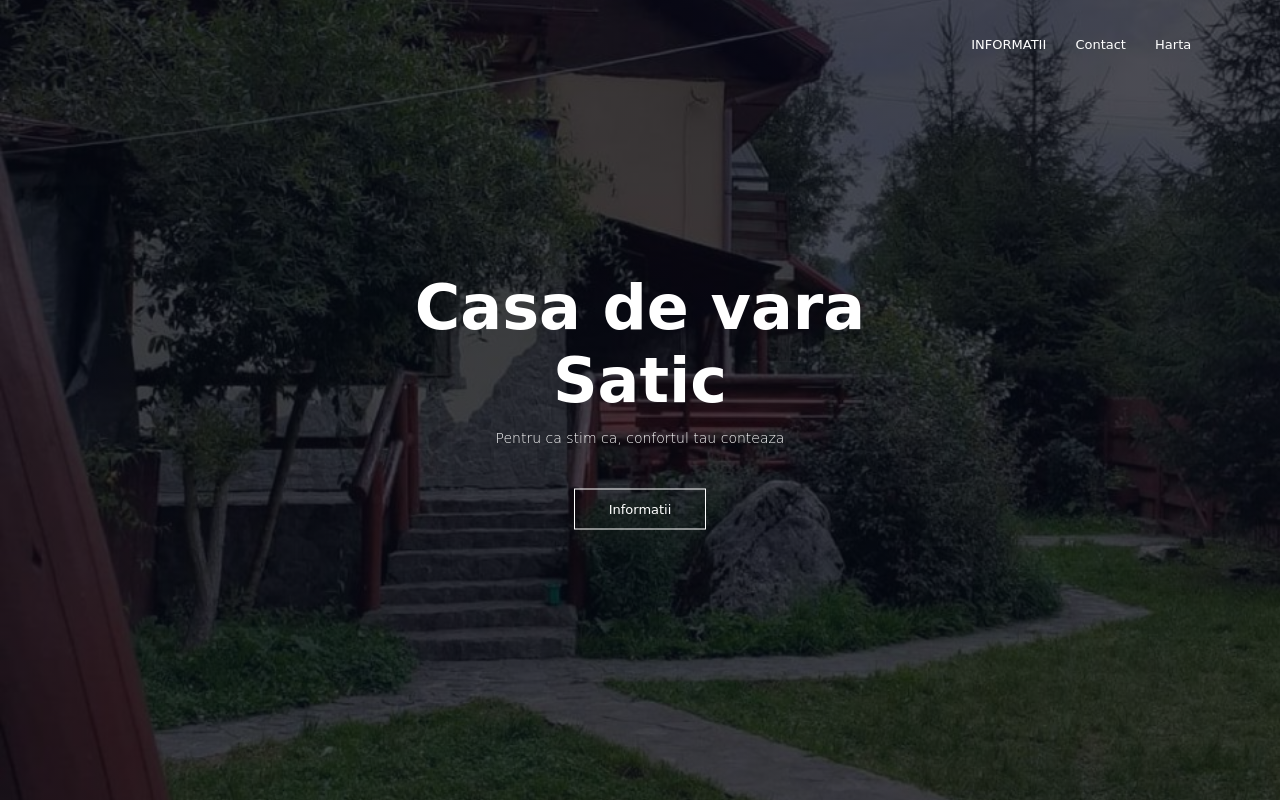
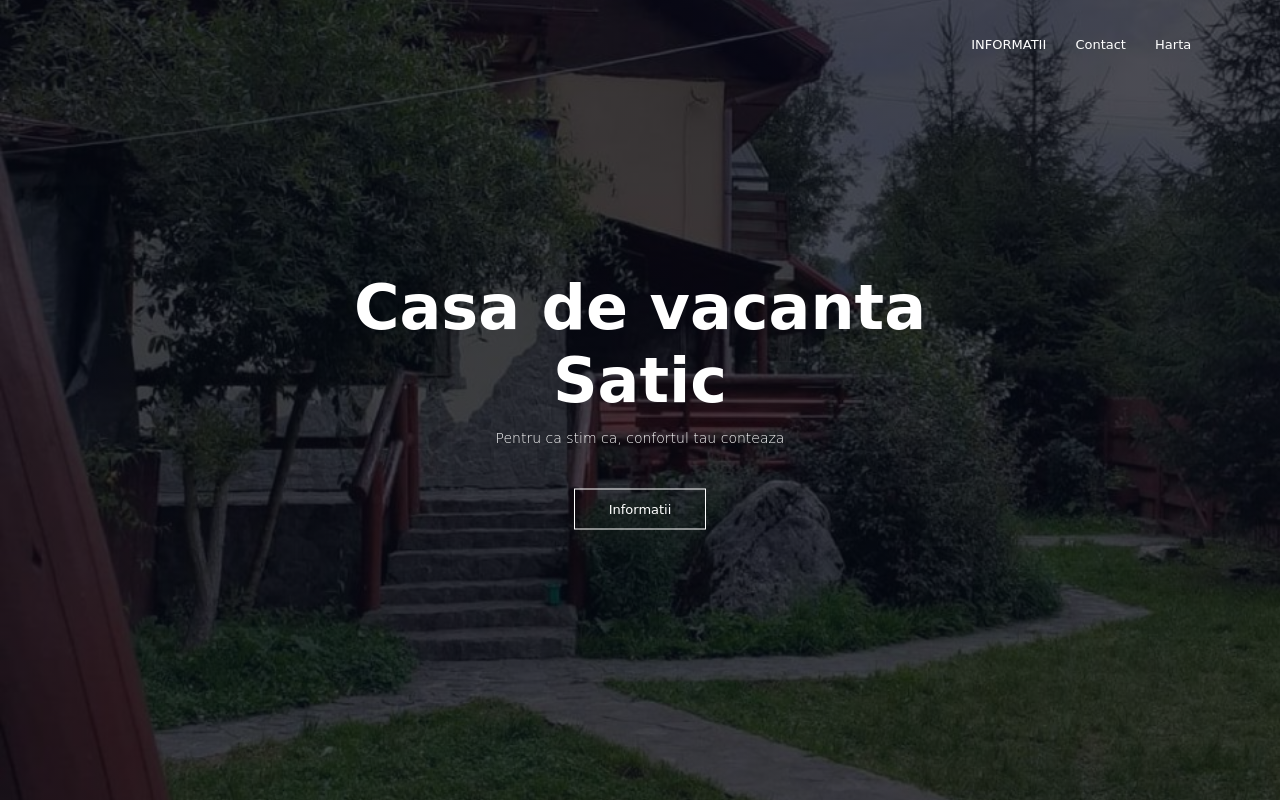
Before and after one commit to SebyFTW/cabanadevarasatic, a plain HTML site: page index.html in a window 1280 px wide. Shown: the top 800 px of the page. Drawn offline with Linux system fonts and the light colour scheme; a web font is replaced by a local one.

Commit message:
Update index.html

```diff
--- a/index.html
+++ b/index.html
@@ -27,7 +27,7 @@
 		</nav>
 
 		<div class="text-box">
-			<h1>Casa de vara Satic</h1>
+			<h1>Casa de vacanta Satic</h1>
 			<p>Pentru ca stim ca, confortul tau conteaza</p>
 			<a href="#course" class="info">Informatii</a>
 
```
